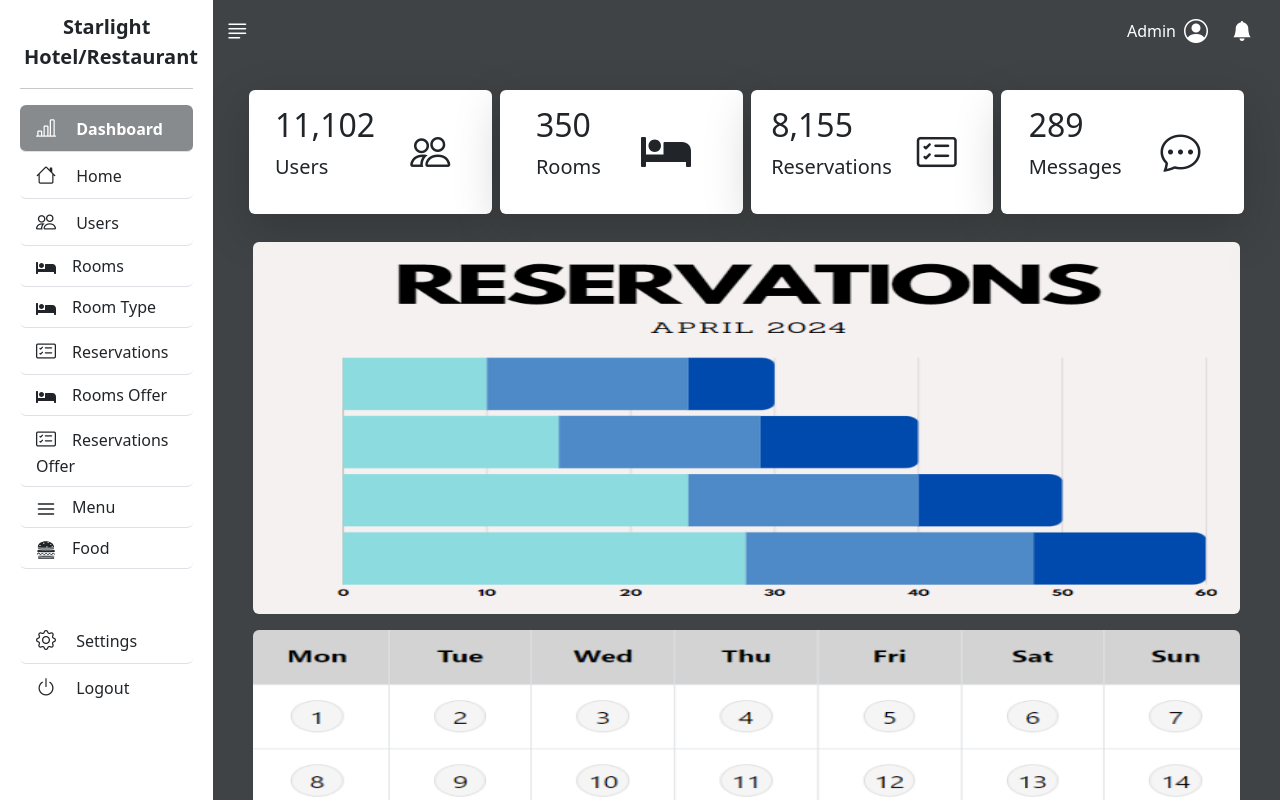
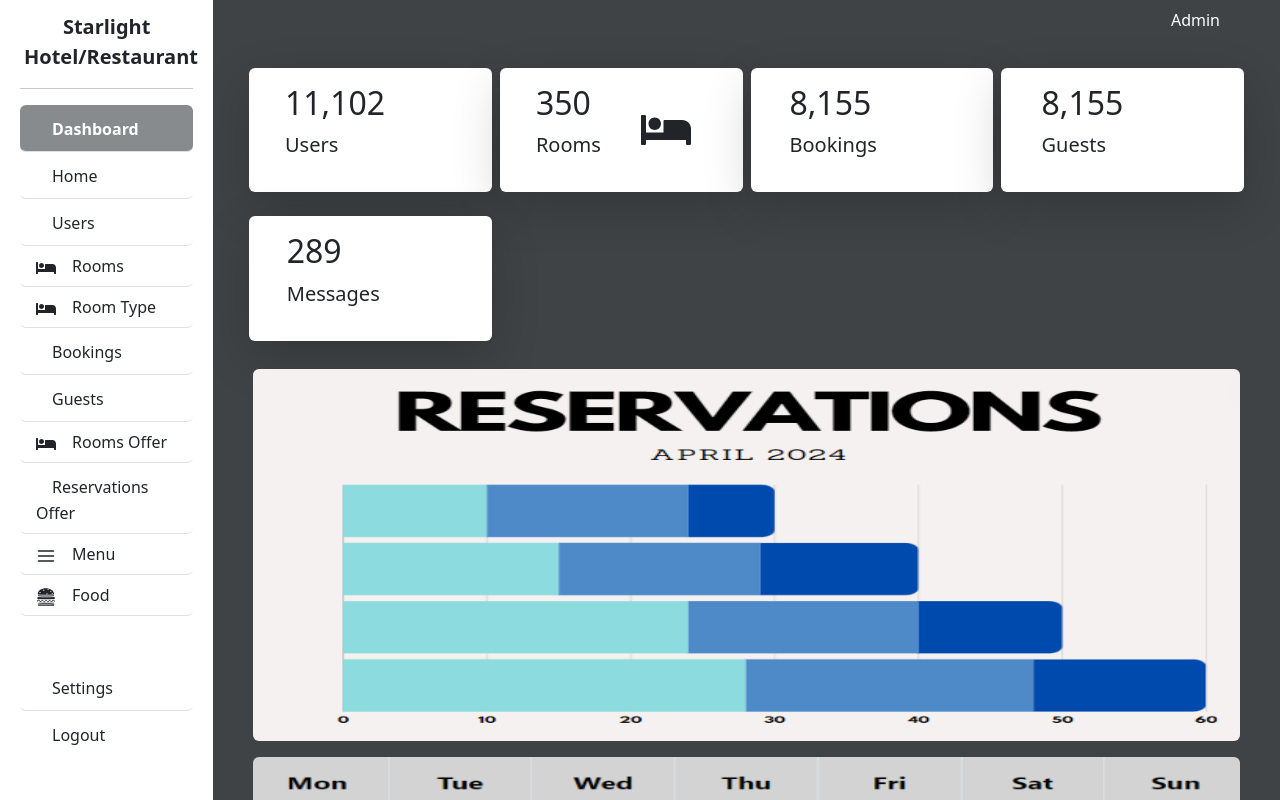
Before and after one commit to andapilingjurka/HotelAndRestaurantFrontEnd, a React (Create React App) app in the folder hotelandrestaurant/: page / in a window 1280 px wide. Shown: the top 800 px of the page. Built offline with nearby package versions, Linux system fonts and the light colour scheme.

Commit message:
Dashboard and sidebar links for Bookings and Guests

```diff
--- a/hotelandrestaurant/src/Admin/Dashboard.js
+++ b/hotelandrestaurant/src/Admin/Dashboard.js
@@ -60,7 +60,16 @@ function Dashboard() {
                   <div className="p-3 bg-white shadow-lg d-flex justify-content-around align-items-center rounded">
                     <div>
                       <h3 className="fs-2">8,155</h3>{" "}
-                      <p className="fs-5">Reservations</p>
+                      <p className="fs-5">Bookings</p>
+                    </div>
+                    <i className="bi bi-card-checklist p-3 fs-1"></i>
+                  </div>
+                </div>
+                <div className="col-xl-3 p-1">
+                  <div className="p-3 bg-white shadow-lg d-flex justify-content-around align-items-center rounded">
+                    <div>
+                      <h3 className="fs-2">8,155</h3>{" "}
+                      <p className="fs-5">Guests</p>
                     </div>
                     <i className="bi bi-card-checklist p-3 fs-1"></i>
                   </div>
--- a/hotelandrestaurant/src/Admin/include/Sidebar.js
+++ b/hotelandrestaurant/src/Admin/include/Sidebar.js
@@ -65,15 +65,24 @@ function Sidebar() {
         </Link>
 
         <Link
-          to="/reservations"
+          to="/bookings"
           className={`list-group-item py-2 rounded ${
-            location.pathname === "/reservations" ? "active-link" : ""
+            location.pathname === "/bookings" ? "active-link" : ""
           }`}
         >
           <i className="bi bi-card-checklist fs-5 me-3"></i>
-          <span>Reservations</span>
+          <span>Bookings</span>
         </Link>
 
+        <Link
+          to="/guests"
+          className={`list-group-item py-2 rounded ${
+            location.pathname === "/guests" ? "active-link" : ""
+          }`}
+        >
+          <i className="bi bi-card-checklist fs-5 me-3"></i>
+          <span>Guests</span>
+        </Link>
         <Link
           to="/roomsoffer"
           className={`list-group-item py-2 rounded ${
--- a/hotelandrestaurant/src/App.js
+++ b/hotelandrestaurant/src/App.js
@@ -1,6 +1,6 @@
 import React from "react";
 import "bootstrap/dist/css/bootstrap.min.css";
-import "bootstrap-icons/font/bootstrap-icons.css";
+//import "bootstrap-icons/font/bootstrap-icons.css";
 import { BrowserRouter as Router, Routes, Route } from "react-router-dom";
 import "bootstrap/dist/css/bootstrap.min.css";
 import MenuCrud from "./Admin/MenuCrud";
@@ -9,6 +9,8 @@ import FoodsCrud from "./Admin/FoodsCrud";
 import Dashboard from "./Admin/Dashboard";
 import RoomTypeAdmin from "./Admin/RoomTypeAdmin";
 import RoomAdmin from "./Admin/RoomAdmin";
+import GuestAdmin from "./Admin/GuestAdmin";
+import BookingsAdmin from "./Admin/BookingsAdmin";
 
 function App() {
   return (
@@ -17,9 +19,12 @@ function App() {
         <Route path="/" element={<Dashboard />} />
         <Route path="/rooms" element={<RoomAdmin />} />
         <Route path="/roomtype" element={<RoomTypeAdmin />} />
+        <Route path="/guests" element={<GuestAdmin />} />
+        <Route path="/bookings" element={<BookingsAdmin />} />
         <Route path="/usermenu" element={<Menu />} />
         <Route path="/foods" element={<FoodsCrud />} />
         <Route path="/menu" element={<MenuCrud />} />
+
       </Routes>
     </Router>
   );
```
